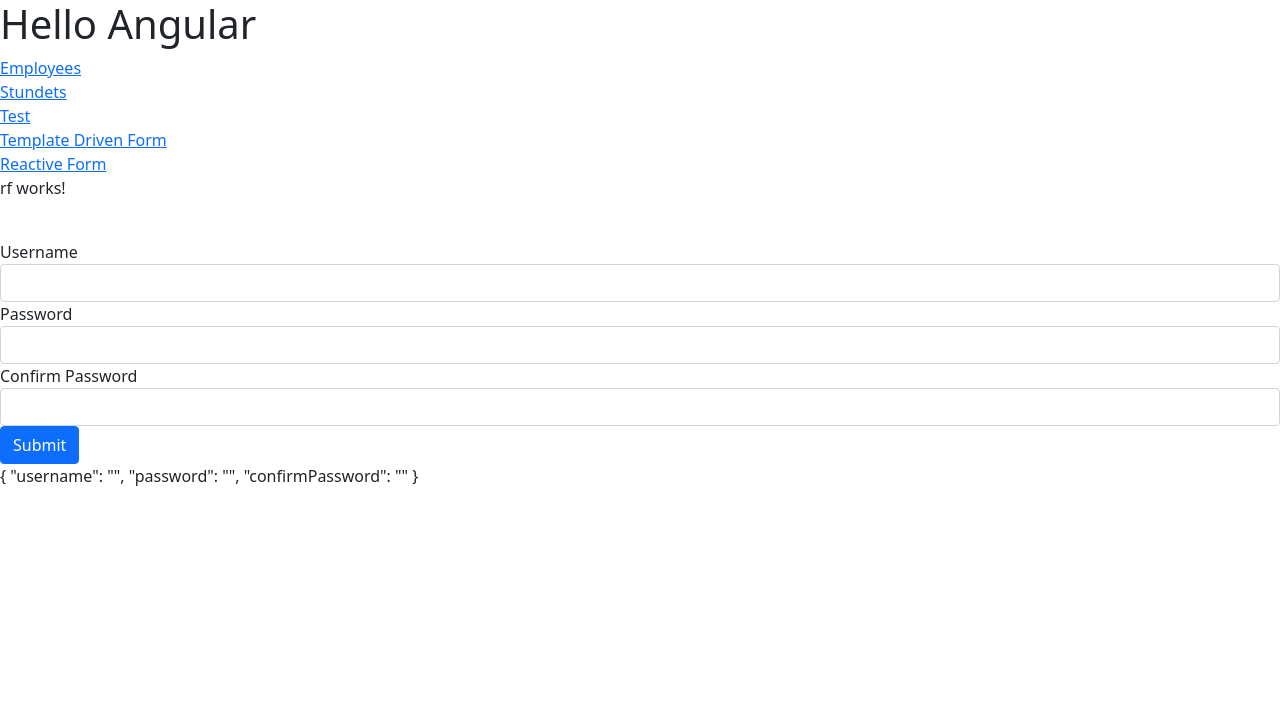
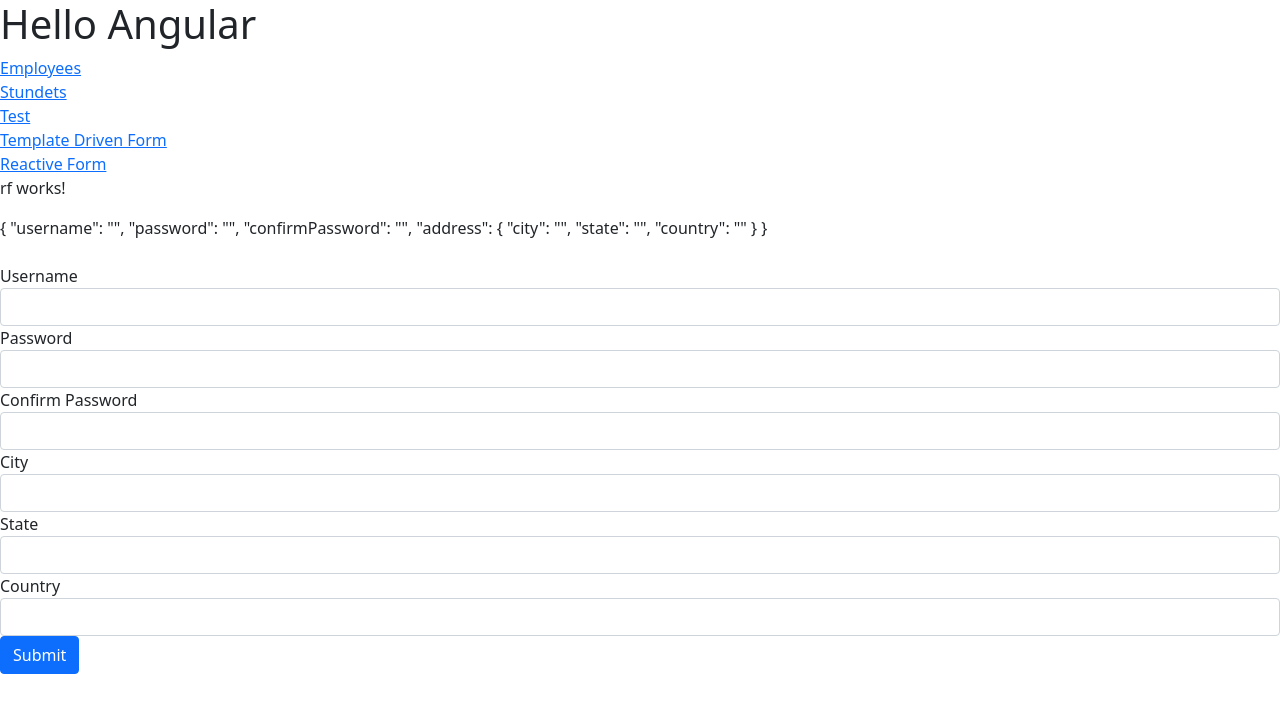
Before and after one commit to aleempasha2772/angular, an Angular app: page /rform in a window 1280 px wide. Shown: the top 712 px of the page. Built offline with nearby package versions, Linux system fonts and the light colour scheme.

Commit message:
nested formFroup

```diff
--- a/src/app/rf/rf.component.html
+++ b/src/app/rf/rf.component.html
@@ -1,4 +1,5 @@
 <p>rf works!</p>
+{{registrationForm.value | json}}
 <form  [formGroup] = "registrationForm">
     <br>
     <div class="form-group" >
@@ -7,17 +8,32 @@
     </div>
     <div class="form-group">
         <label>Password</label>
-        <input formControlName="password" type="email" name="password" id="" class="form-control">
+        <input formControlName="password" type="text" name="password" id="" class="form-control">
     </div>
     <div class="form-group">
         <label>Confirm Password</label>
         <input formControlName="confirmPassword" type="tel" name="confirmPassword" id="" class="form-control">
     </div>
+    <div formGroupName="address">
+        <div class="form-group" >
+            <label>City</label>
+            <input formControlName="city" type="text" name="city" id="" class="form-control">
+        </div>
+        <div class="form-group">
+            <label>State</label>
+            <input formControlName="state" type="text" name="city" id="" class="form-control">
+        </div>
+        <div class="form-group">
+            <label>Country</label>
+            <input formControlName="country" type="text" name="city" id="" class="form-control">
+        </div>
+
+    </div>
     <button class="btn btn-primary" type="submit">
         Submit
     </button>
     <br>
-    {{registrationForm.value | json}}
+
 
 
 </form>
--- a/src/app/rf/rf.component.ts
+++ b/src/app/rf/rf.component.ts
@@ -20,6 +20,11 @@
   registrationForm = new FormGroup({
     username : new FormControl(''),
     password : new FormControl(''),
-    confirmPassword : new FormControl('')
+    confirmPassword : new FormControl(''),
+    address : new FormGroup({
+      city: new FormControl(''),
+      state: new FormControl(''),
+      country : new FormControl('')
+    })
   })
 }
```
